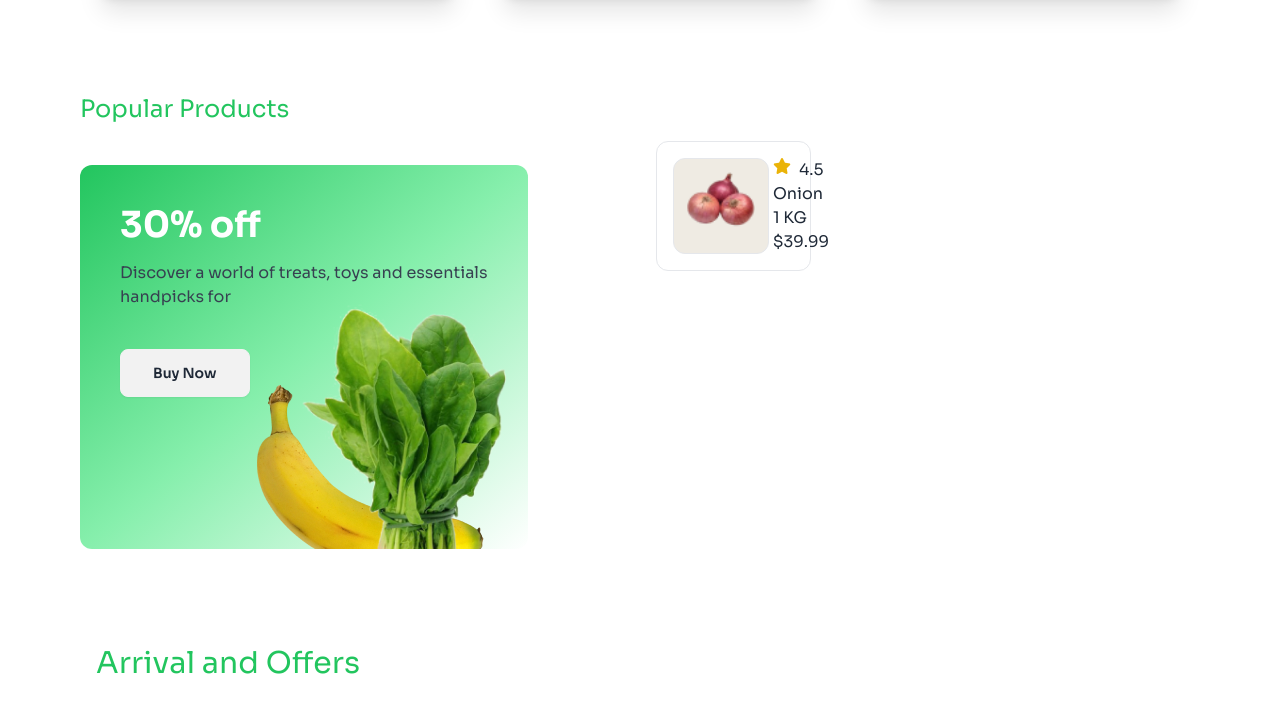
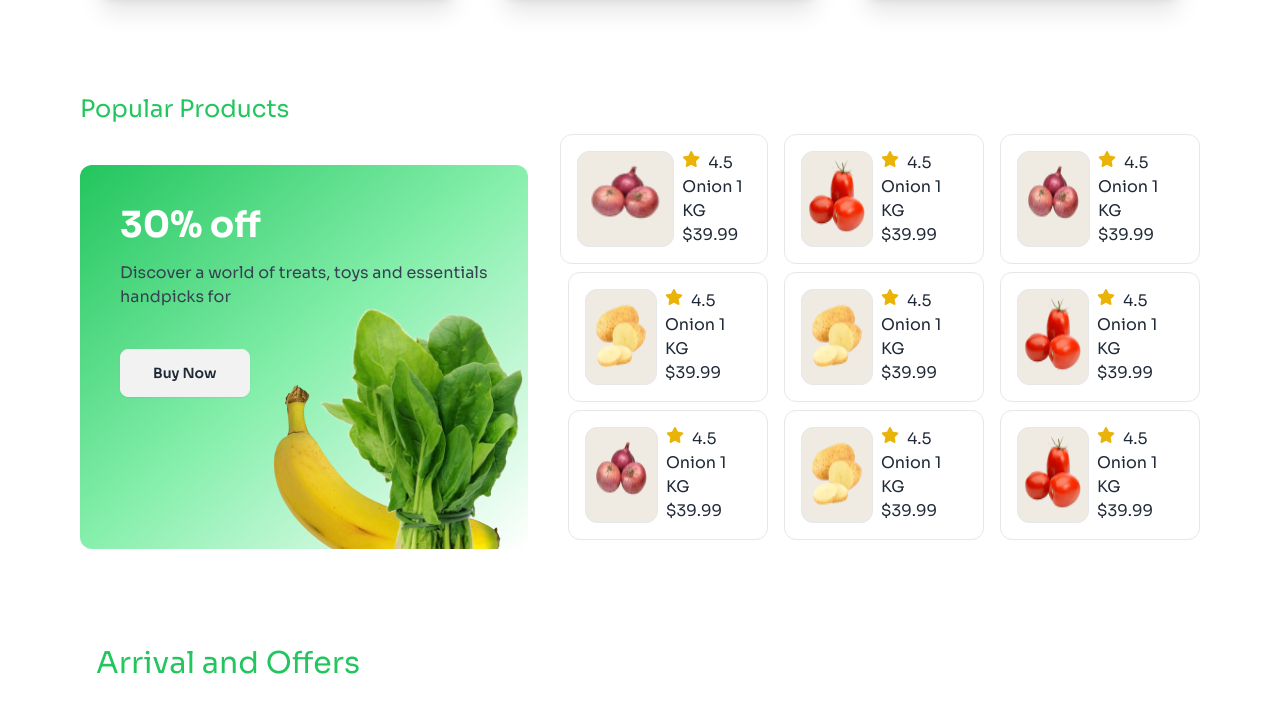
Before and after one commit to nehalmahmud18/assignment-3, a plain HTML site: page index.html in a window 1280 px wide. Shown: the part 1590-2308 px from the top of the page. Drawn offline with nearby package versions, Linux system fonts and the light colour scheme.

Commit message:
added card section

```diff
--- a/index.html
+++ b/index.html
@@ -66,7 +66,7 @@
 
                     </ul>
                   </div>
-                  <a class=" text-xl"><img src="./c2-assets/logo-header.png" alt=""></a>
+                  <a class=" lg:text-xl"><img class="" src="./c2-assets/logo-header.png" alt=""></a>
                 </div>
                 <div class="navbar-center hidden lg:flex">
                   <ul class="menu menu-horizontal px-1">
@@ -78,7 +78,7 @@
                 </div>
                 <div class="navbar-end gap-2">
 
-                    <i class="fa-solid fa-magnifying-glass"></i>
+                    <i class=" fa-solid fa-magnifying-glass "></i>
                     <i class="fa-regular fa-cart-shopping"></i>
 
                     <a class="btn bg-white text-black border border-green-300">Log In</a>
@@ -164,11 +164,11 @@
         </section>
 
         <!-- popular product section -->
-         <section class="mt-24 mx-8 lg:mx-20 relative">
+         <section class="mt-24 mx-8 lg:mx-20 ">
             <h2 class=" text-green-500 text-start mt-10 text-2xl p-">Popular Products</h2>
-            <div class="grid grid-cols-2">
+            <div  class="flex sm:max-w-[100%] flex-col lg:flex-row lg: max-w-[45%] sm:max-w-[8] justify-center items-center gap-8">
                 <!-- big card -->
-                 <div class="max-w-md min-h-96 mt-10 rounded-xl bg-gradient-to-br from-green-500 via-green-300 to-white-500 h-32 w-full sm:w-full">
+                 <div class=" relative max-w-md min-h-96 mt-10 rounded-xl bg-gradient-to-br from-green-500 via-green-300 to-white-500  ">
                     <!-- text -->
                     <div class="pt-10 px-10 ">
                         <h2 class="text-white font-bold text-4xl mb-4">30% off</h2>
@@ -178,16 +178,16 @@
                     </div>
                     <!-- image -->
                      <div>
-                        <img class=" absolute bottom-0   left-40  h-auto" src="./c2-assets/vegetable-offer.png" alt="">
+                        <img class=" absolute bottom-0 right-0  h-auto w-auto" src="./c2-assets/vegetable-offer.png" alt="">
                      </div>
 
                  </div>
 
                  <!-- shop section -->
-                  <div class="grid grid-cols-2 lg:grid-cols-3 ">
-                    <div class="container mx-auto p-4 space-x-1">
-                        <div class="flex border rounded-xl px-4 pt-4 pb-4  space-x-1 ">
-                            <img class="bg-[#EFEBE3] border rounded-xl w-24 h-24" src="./c2-assets/onion.png" alt="">
+                  <div >
+                    <div class="  gap-2 grid sm:grid-cols-2 lg:grid-cols-3  space-x-2">
+                      <div class="flex border rounded-xl gap-2 p-4">
+                        <img class="bg-[#EFEBE3] border rounded-xl " src="./c2-assets/onion.png" alt="">
                         <div>
                             <div class="flex gap-2">
                                 <i class=" text-yellow-500 fa-solid fa-star"></i>
@@ -200,42 +200,117 @@
 
                     </div>
 
+                        <div class="flex border rounded-xl gap-2 p-4">
+                          <img class="bg-[#EFEBE3] border rounded-xl " src="./c2-assets/tomato.png" alt="">
+                          <div>
+                              <div class="flex gap-2">
+                                  <i class=" text-yellow-500 fa-solid fa-star"></i>
+                                  <p>4.5</p>
+                              </div>
+                              <p>Onion 1 KG</p>
+                              <p>$39.99</p>
+                          </div>
 
 
-
-
-
-
-
-
+                      </div>
+                      <div class="flex border rounded-xl gap-2 p-4">
+                        <img class="bg-[#EFEBE3] border rounded-xl " src="./c2-assets/onion.png" alt="">
+                        <div>
+                            <div class="flex gap-2">
+                                <i class=" text-yellow-500 fa-solid fa-star"></i>
+                                <p>4.5</p>
+                            </div>
+                            <p>Onion 1 KG</p>
+                            <p>$39.99</p>
+                        </div>
 
 
                     </div>
 
-
-
-
+                    <div class="flex border rounded-xl gap-2 p-4">
+                      <img class="bg-[#EFEBE3] border rounded-xl " src="./c2-assets/potato.png" alt="">
+                      <div>
+                          <div class="flex gap-2">
+                              <i class=" text-yellow-500 fa-solid fa-star"></i>
+                              <p>4.5</p>
+                          </div>
+                          <p>Onion 1 KG</p>
+                          <p>$39.99</p>
+                      </div>
                   </div>
 
-
-
+                  <div class="flex border rounded-xl gap-2 p-4">
+                    <img class="bg-[#EFEBE3] border rounded-xl " src="./c2-assets/potato.png" alt="">
+                    <div>
+                        <div class="flex gap-2">
+                            <i class=" text-yellow-500 fa-solid fa-star"></i>
+                            <p>4.5</p>
+                        </div>
+                        <p>Onion 1 KG</p>
+                        <p>$39.99</p>
+                    </div>
                 </div>
 
-
-
-
-
+                <div class="flex border rounded-xl gap-2 p-4">
+                  <img class="bg-[#EFEBE3] border rounded-xl " src="./c2-assets/tomato.png" alt="">
+                  <div>
+                      <div class="flex gap-2">
+                          <i class=" text-yellow-500 fa-solid fa-star"></i>
+                          <p>4.5</p>
+                      </div>
+                      <p>Onion 1 KG</p>
+                      <p>$39.99</p>
                   </div>
               </div>
 
 
+              <div class="flex border rounded-xl gap-2 p-4">
+                <img class="bg-[#EFEBE3] border rounded-xl " src="./c2-assets/onion.png" alt="">
+                <div>
+                    <div class="flex gap-2">
+                        <i class=" text-yellow-500 fa-solid fa-star"></i>
+                        <p>4.5</p>
+                    </div>
+                    <p>Onion 1 KG</p>
+                    <p>$39.99</p>
+                </div>
+            </div>
+
+            <div class="flex border rounded-xl gap-2 p-4">
+              <img class="bg-[#EFEBE3] border rounded-xl " src="./c2-assets/potato.png" alt="">
+              <div>
+                  <div class="flex gap-2">
+                      <i class=" text-yellow-500 fa-solid fa-star"></i>
+                      <p>4.5</p>
+                  </div>
+                  <p>Onion 1 KG</p>
+                  <p>$39.99</p>
+              </div>
+          </div>
+
+          <div class="flex border rounded-xl gap-2 p-4">
+            <img class="bg-[#EFEBE3] border rounded-xl " src="./c2-assets/tomato.png" alt="">
+            <div>
+                <div class="flex gap-2">
+                    <i class=" text-yellow-500 fa-solid fa-star"></i>
+                    <p>4.5</p>
+                </div>
+                <p>Onion 1 KG</p>
+                <p>$39.99</p>
+            </div>
+        </div>
+                            </div>
+                    </div>
+                    </div>
+                  </div>
+            </div>
          </section>
 
         <!-- Arrival and Offers -->
          <section class="m-8 lg:m-24 ">
           <div>
             <h3 class="text-3xl text-green-500 mb-10"> Arrival and Offers</h3>
-            <div class=" flex-row lg:flex lg:gap-2 space-y-2">
+            <div class=" flex-row lg:flex lg:gap-2 space-y-2 ">
               <div class="flex lg:w-1/2 ">
                 <div class="card card-side bg-[#115414] shadow-xl flex flex-row-reverse"  >
                   <div >
@@ -244,10 +319,10 @@
                       alt="Movie" />
                       </div>
 
-                  <div class="card-body">
+                  <div class="flex flex-col p-4 justify-between">
                   <img src="./c2-assets/dawat-logo.png" alt="">
-                    <p class="border border-none rounded-xl bg-[#63B76D] text-xl ">Cook Exotic Dishes</p>
-                    <div class="card-actions justify-end">
+                    <p>Cook Exotic Dishes</p>
+                    <div class="">
                       <p class="text-white text-2xl">UP to <span class="font-bold">20% OFF</span></p>
               </div>
 
@@ -291,8 +366,8 @@
          </section>
 
          <!-- GET Grocery News -->
-          <section class="m-8 lg:m-24">
-            <div class="border border-none rounded-xl bg-[#EFEBE3] lg:flex flex-row">
+          <section class=" -mb-43 z-10">
+            <div class="border border-none rounded-xl bg-[#EFEBE3] lg:flex flex-row ">
               <img class="p-6" src="./c2-assets/vegetable-busket.png" alt="">
               <div class="m-16">
                 <h3 class="text-2xl font-bold mb-4">Get Grocery News!</h3>
@@ -300,17 +375,13 @@
                 <input type="email" name="" id="" placeholder="Enter email..." class="border-none rounded-sm w-1/2 mb-8 px-4 py-2">
                 <br>
                 <button class="rounded-sm bg-green-600 text-white px-5 p-2 mb-4">Subscribe</button>
-
               </div>
             </div>
           </section>
 
-
-
-
     </main>
 
-    <footer class="bg-[#179800] h-70">
+    <footer class="bg-[#179800] h-70 pt-48 ">
 
       <div class="grid grid-cols-3 justify-around gap-3 space-x-4">
         <div class="mt-10 mb-10 ml-10">
@@ -321,7 +392,6 @@
         <div>
           <ul class="menu menu-horizontal px-1 flex flex-col text-white mt-10 mb-10">
             <li><a>Product</a></li>
-
             <li><a>Service</a></li>
             <li><a>Contact Us</a></li>
           </ul>
@@ -336,7 +406,6 @@
           </div>
         </div>
 
-
       </div>
 
     </footer>
```
Lines whose indentation alone changed are shown as unchanged.
